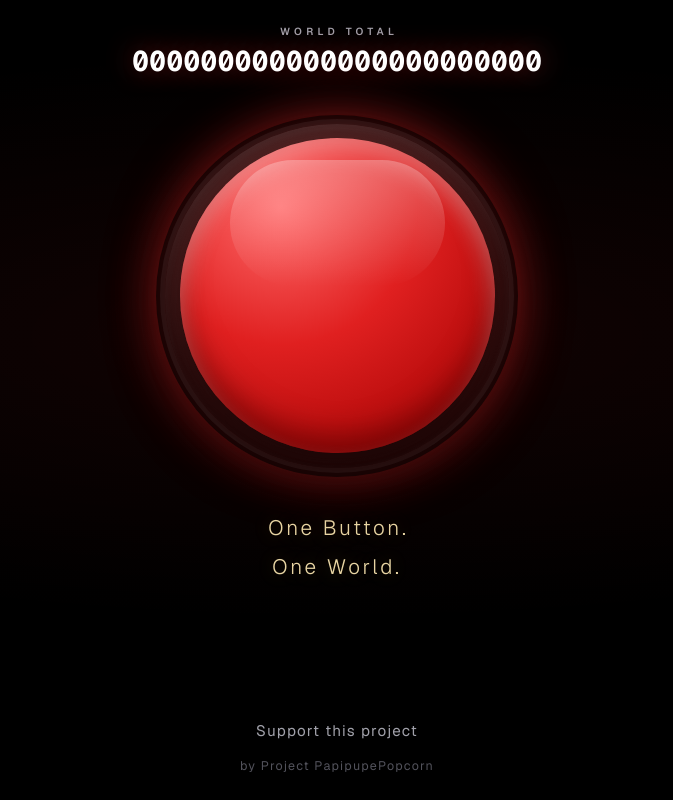
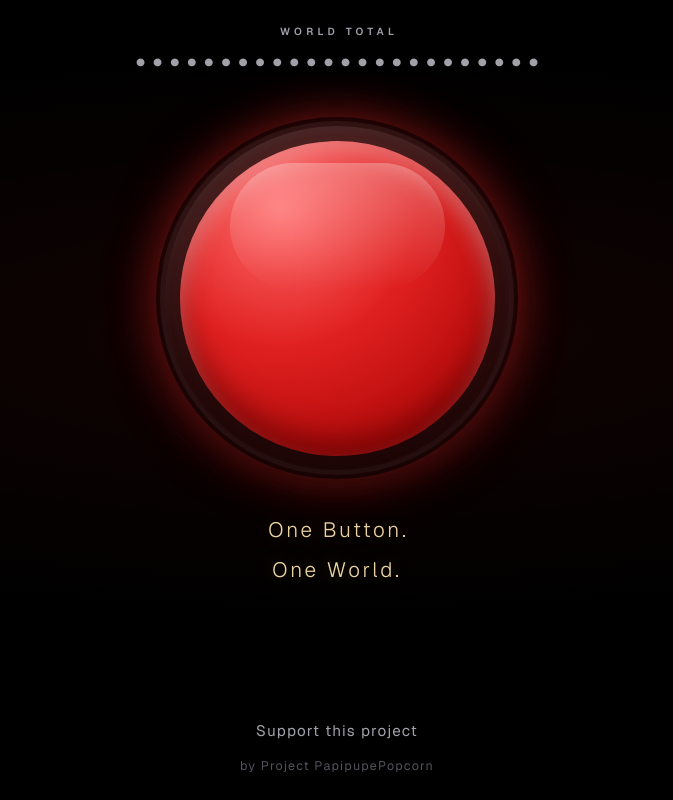
Before and after one commit to Alexf0820/papipu-button, a Next.js app: page / in a window 1280 px wide. Shown: the whole page, without its empty margins (303-976 px from the left). Built offline with nearby package versions, Linux system fonts and the light colour scheme; no server answers; the database is empty.

Commit message:
Show current world total on initial page load

```diff
--- a/public/papipu-counter.js
+++ b/public/papipu-counter.js
@@ -2,7 +2,9 @@
   "use strict";
 
   var COUNTER_DIGITS = 24;
+  var LOADING_DISPLAY = "••••••••••••••••••••••••";
   var initialized = false;
+  var initialFetchDone = false;
   var lastDisplayedCount = -1;
   var elCounter;
   var elTapButton;
@@ -30,7 +32,21 @@
     lastDisplayedCount = nextCount;
     if (elCounter) {
       elCounter.textContent = formatCount(nextCount);
+      elCounter.removeAttribute("data-loading");
     }
+  }
+
+  function applyFallbackCount() {
+    lastDisplayedCount = 0;
+    if (elCounter) {
+      elCounter.textContent = formatCount(0);
+      elCounter.removeAttribute("data-loading");
+    }
+  }
+
+  function isCounterLoading() {
+    if (!elCounter) return false;
+    return elCounter.getAttribute("data-loading") === "true";
   }
 
   function supabaseHeaders() {
@@ -43,11 +59,21 @@
 
   function seedDisplayedCountFromDom() {
     if (!elCounter) return;
+    if (isCounterLoading() || elCounter.textContent === LOADING_DISPLAY) {
+      lastDisplayedCount = -1;
+      return;
+    }
     lastDisplayedCount = parseCount(elCounter.textContent);
   }
 
   function fetchInitialCount() {
-    if (!config || !config.url || !config.anonKey) return;
+    if (initialFetchDone) return;
+    initialFetchDone = true;
+
+    if (!config || !config.url || !config.anonKey) {
+      applyFallbackCount();
+      return;
+    }
 
     var url =
       config.url + "/rest/v1/button_counter?id=eq.1&select=count";
@@ -60,10 +86,13 @@
       .then(function (rows) {
         if (rows && rows[0] && rows[0].count != null) {
           applyCount(rows[0].count);
+          return;
         }
+        applyFallbackCount();
       })
       .catch(function (e) {
         console.warn("Failed to load world count:", e);
+        applyFallbackCount();
       });
   }
 
--- a/public/papipu-milestone.js
+++ b/public/papipu-milestone.js
@@ -375,8 +375,14 @@
 
   function onCounterChange() {
     if (!elWorldCounter) return;
+    if (elWorldCounter.getAttribute("data-loading") === "true") return;
 
     var count = parseCount(elWorldCounter.textContent);
+    if (previousCount < 0) {
+      previousCount = count;
+      return;
+    }
+
     if (count > previousCount) {
       var rank = classifyCount(count);
       if (rank) {
@@ -844,7 +850,11 @@
 
     initialized = true;
     createMilestoneScreen();
-    previousCount = parseCount(elWorldCounter.textContent);
+    if (elWorldCounter.getAttribute("data-loading") === "true") {
+      previousCount = -1;
+    } else {
+      previousCount = parseCount(elWorldCounter.textContent);
+    }
 
     var observer = new MutationObserver(function () {
       onCounterChange();
--- a/src/app/components/PapipuApp.tsx
+++ b/src/app/components/PapipuApp.tsx
@@ -1,14 +1,16 @@
-import { getFormattedWorldCount } from "@/lib/supabase/worldCount";
+import { WORLD_COUNT_LOADING_DISPLAY } from "@/lib/supabase/formatCount";
 
-export default async function PapipuApp() {
-  const worldCount = await getFormattedWorldCount();
-
+export default function PapipuApp() {
   return (
     <div className="papipu-page">
       <header className="papipu-counter-wrap">
         <span className="papipu-counter-label">World Total</span>
-        <span id="papipu-counter" className="papipu-counter">
-          {worldCount}
+        <span
+          id="papipu-counter"
+          className="papipu-counter"
+          data-loading="true"
+        >
+          {WORLD_COUNT_LOADING_DISPLAY}
         </span>
       </header>
 
--- a/src/app/globals.css
+++ b/src/app/globals.css
@@ -74,7 +74,8 @@ body {
 }
 
 .papipu-counter {
-  display: block;
+  display: inline-block;
+  min-width: 24ch;
   font-family: var(--font-geist-mono), ui-monospace, monospace;
   font-variant-numeric: tabular-nums;
   white-space: nowrap;
@@ -85,6 +86,11 @@ body {
   line-height: 1;
   color: #ffffff;
   text-shadow: 0 0 28px rgba(255, 60, 60, 0.42);
+}
+
+.papipu-counter[data-loading="true"] {
+  color: #a1a1aa;
+  text-shadow: none;
 }
 
 .papipu-counter-flash {
--- a/src/lib/supabase/formatCount.ts
+++ b/src/lib/supabase/formatCount.ts
@@ -1,4 +1,6 @@
 export const WORLD_COUNT_DIGITS = 24;
+
+export const WORLD_COUNT_LOADING_DISPLAY = "••••••••••••••••••••••••";
 
 export function formatWorldCount(count: number): string {
   const safeCount = Number.isFinite(count) && count >= 0 ? Math.floor(count) : 0;
```
